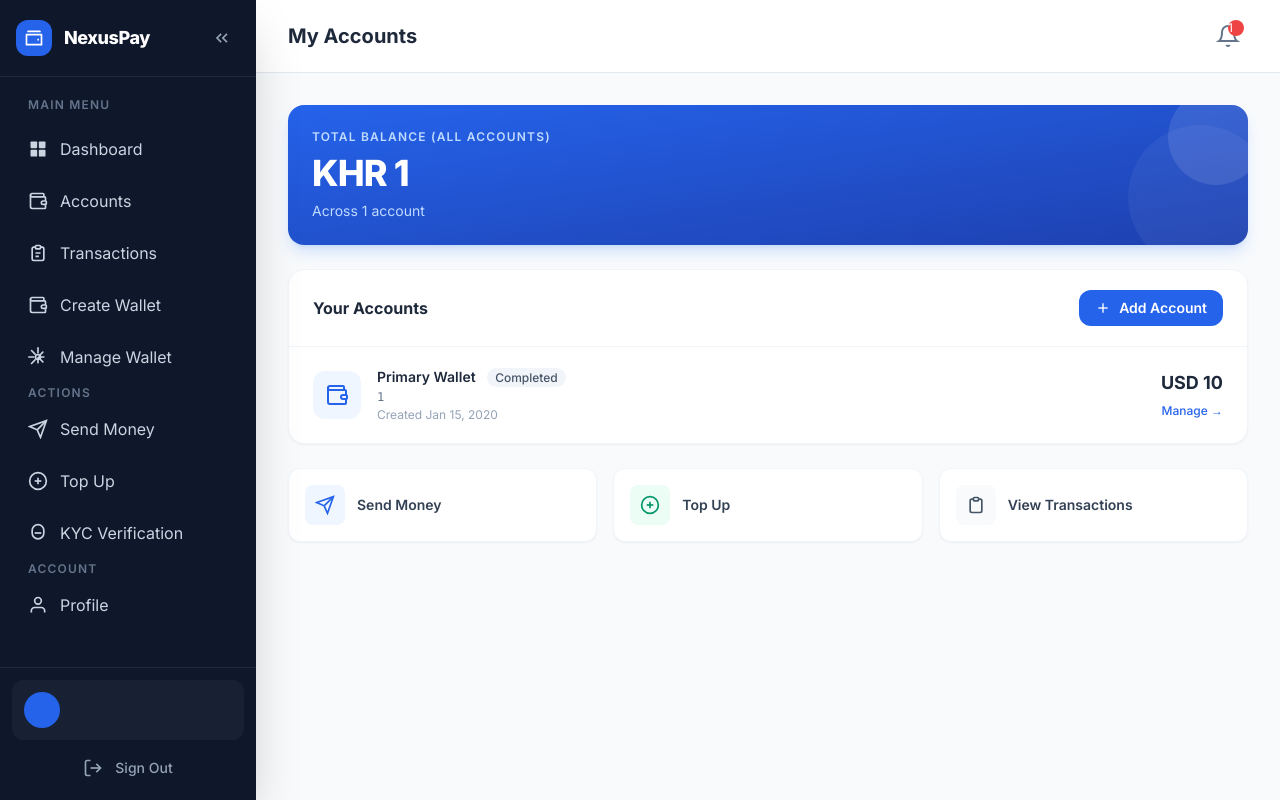
After one commit to Kh1T/e_wallet, a Django app: template wallet/templates/wallet/accounts.html in a window 1280 px wide. The commit adds this page. Run offline with Django 5.2, Linux system fonts and the light colour scheme; the template is opened without the code that fills it: most values are stand-ins (such as "Sample title", 1, 10 or a date in 2020); some libraries are stand-ins or nearby versions.

Commit message:
feat: Implement wallet number generation and add accounts view with balance display

```diff
--- /dev/null
+++ b/wallet/templates/wallet/accounts.html
@@ -0,0 +1,96 @@
+{% extends 'wallet/base.html' %}
+{% block title %}My Accounts — NexusPay{% endblock %}
+{% block page_title %}My Accounts{% endblock %}
+
+{% block content %}
+
+<!-- Total Balance Card -->
+<div class="bg-gradient-to-br from-blue-600 to-blue-800 rounded-2xl p-6 text-white shadow-lg shadow-blue-500/20 relative overflow-hidden mb-6">
+  <div class="absolute -top-4 -right-4 w-24 h-24 bg-white/10 rounded-full"></div>
+  <div class="absolute -bottom-6 -right-6 w-36 h-36 bg-white/5 rounded-full"></div>
+  <div class="relative z-10">
+    <p class="text-blue-200 text-xs font-semibold uppercase tracking-widest mb-2">Total Balance (All Accounts)</p>
+    <h2 class="text-4xl font-extrabold tracking-tight">KHR {{ total_balance }}</h2>
+    <p class="text-blue-200 text-sm mt-2">Across {{ wallets|length }} account{{ wallets|length|pluralize }}</p>
+  </div>
+</div>
+
+<!-- Accounts List -->
+<div class="bg-white rounded-2xl shadow-sm border border-slate-100">
+  <div class="flex items-center justify-between px-6 py-5 border-b border-slate-100">
+    <h3 class="text-base font-bold text-slate-800">Your Accounts</h3>
+    <a href="{% url 'create_wallet' %}" class="inline-flex items-center gap-2 rounded-xl bg-blue-600 px-4 py-2 text-sm font-semibold text-white hover:bg-blue-700 transition">
+      <svg xmlns="http://www.w3.org/2000/svg" class="w-4 h-4" viewBox="0 0 24 24" fill="none" stroke="currentColor" stroke-width="2"><line x1="12" y1="5" x2="12" y2="19"/><line x1="5" y1="12" x2="19" y2="12"/></svg>
+      Add Account
+    </a>
+  </div>
+
+  <div class="divide-y divide-slate-50">
+    {% for wallet in wallets %}
+    <div class="flex items-center justify-between px-6 py-5 hover:bg-slate-50 transition-colors">
+      <div class="flex items-center gap-4">
+        <div class="w-12 h-12 bg-blue-50 rounded-xl flex items-center justify-center flex-shrink-0">
+          <svg xmlns="http://www.w3.org/2000/svg" class="w-6 h-6 text-blue-600" viewBox="0 0 24 24" fill="none" stroke="currentColor" stroke-width="2" stroke-linecap="round" stroke-linejoin="round">
+            <path d="M19 7V4a1 1 0 0 0-1-1H5a2 2 0 0 0 0 4h15a1 1 0 0 1 1 1v4h-3a2 2 0 0 0 0 4h3a1 1 0 0 0 1-1v-2a1 1 0 0 0-1-1"/>
+            <path d="M3 5v14a2 2 0 0 0 2 2h15a1 1 0 0 0 1-1v-4"/>
+          </svg>
+        </div>
+        <div>
+          <p class="text-sm font-semibold text-slate-800">
+            {% if forloop.first %}Primary Wallet{% else %}Wallet {{ forloop.counter }}{% endif %}
+            <span class="ml-2 px-2 py-0.5 rounded-full text-xs font-medium
+              {% if wallet.status == 'active' %}bg-emerald-100 text-emerald-700
+              {% elif wallet.status == 'frozen' %}bg-amber-100 text-amber-700
+              {% else %}bg-slate-100 text-slate-600{% endif %}">
+              {{ wallet.status|capfirst }}
+            </span>
+          </p>
+          <p class="text-xs text-slate-500 font-mono mt-0.5">{{ wallet.wallet_number }}</p>
+          <p class="text-xs text-slate-400 mt-0.5">Created {{ wallet.created_at|date:"M d, Y" }}</p>
+        </div>
+      </div>
+      <div class="text-right">
+        <p class="text-lg font-bold text-slate-800">{{ wallet.currency }} {{ wallet.balance }}</p>
+        <a href="{% url 'wallet_management' %}?wallet_id={{ wallet.id }}" class="text-xs text-blue-600 font-medium hover:underline mt-1 inline-block">Manage →</a>
+      </div>
+    </div>
+    {% endfor %}
+
+    {% if not wallets %}
+    <div class="flex flex-col items-center justify-center py-16 text-slate-400">
+      <svg xmlns="http://www.w3.org/2000/svg" class="w-12 h-12 mb-3 text-slate-200" viewBox="0 0 24 24" fill="none" stroke="currentColor" stroke-width="1.5">
+        <path d="M19 7V4a1 1 0 0 0-1-1H5a2 2 0 0 0 0 4h15a1 1 0 0 1 1 1v4h-3a2 2 0 0 0 0 4h3a1 1 0 0 0 1-1v-2a1 1 0 0 0-1-1"/>
+        <path d="M3 5v14a2 2 0 0 0 2 2h15a1 1 0 0 0 1-1v-4"/>
+      </svg>
+      <p class="text-sm">No accounts found.</p>
+      <a href="{% url 'create_wallet' %}" class="text-blue-600 text-sm font-semibold mt-2 hover:underline">Create your first wallet →</a>
+    </div>
+    {% endif %}
+  </div>
+</div>
+
+<!-- Quick Actions -->
+{% if wallets %}
+<div class="mt-6 grid grid-cols-1 sm:grid-cols-3 gap-4">
+  <a href="{% url 'send' %}" class="group flex items-center gap-3 bg-white hover:bg-blue-600 rounded-xl p-4 shadow-sm border border-slate-100 transition-all duration-200 hover:shadow-lg hover:shadow-blue-500/20">
+    <div class="w-10 h-10 bg-blue-50 group-hover:bg-white/20 rounded-lg flex items-center justify-center transition-colors">
+      <svg xmlns="http://www.w3.org/2000/svg" class="w-5 h-5 text-blue-600 group-hover:text-white" viewBox="0 0 24 24" fill="none" stroke="currentColor" stroke-width="2"><line x1="22" y1="2" x2="11" y2="13"/><polygon points="22 2 15 22 11 13 2 9 22 2"/></svg>
+    </div>
+    <span class="text-sm font-semibold text-slate-700 group-hover:text-white">Send Money</span>
+  </a>
+  <a href="{% url 'topup' %}" class="group flex items-center gap-3 bg-white hover:bg-emerald-500 rounded-xl p-4 shadow-sm border border-slate-100 transition-all duration-200 hover:shadow-lg hover:shadow-emerald-500/20">
+    <div class="w-10 h-10 bg-emerald-50 group-hover:bg-white/20 rounded-lg flex items-center justify-center transition-colors">
+      <svg xmlns="http://www.w3.org/2000/svg" class="w-5 h-5 text-emerald-600 group-hover:text-white" viewBox="0 0 24 24" fill="none" stroke="currentColor" stroke-width="2"><circle cx="12" cy="12" r="10"/><line x1="12" y1="8" x2="12" y2="16"/><line x1="8" y1="12" x2="16" y2="12"/></svg>
+    </div>
+    <span class="text-sm font-semibold text-slate-700 group-hover:text-white">Top Up</span>
+  </a>
+  <a href="{% url 'transactions' %}" class="group flex items-center gap-3 bg-white hover:bg-slate-700 rounded-xl p-4 shadow-sm border border-slate-100 transition-all duration-200 hover:shadow-lg">
+    <div class="w-10 h-10 bg-slate-50 group-hover:bg-white/20 rounded-lg flex items-center justify-center transition-colors">
+      <svg xmlns="http://www.w3.org/2000/svg" class="w-5 h-5 text-slate-600 group-hover:text-white" viewBox="0 0 24 24" fill="none" stroke="currentColor" stroke-width="2"><path d="M9 5H7a2 2 0 00-2 2v12a2 2 0 002 2h10a2 2 0 002-2V7a2 2 0 00-2-2h-2"/><rect x="9" y="3" width="6" height="4" rx="1"/></svg>
+    </div>
+    <span class="text-sm font-semibold text-slate-700 group-hover:text-white">View Transactions</span>
+  </a>
+</div>
+{% endif %}
+
+{% endblock %}
--- a/wallet/templates/wallet/base.html
+++ b/wallet/templates/wallet/base.html
@@ -51,6 +51,14 @@
         <a href="{% url 'dashboard' %}" class="sidebar-link flex items-center gap-3 px-4 py-3 rounded-xl text-slate-300 hover:bg-slate-800 hover:text-white transition-all {% if active_page == 'dashboard' %}bg-slate-800 text-white{% endif %}" title="Dashboard">
           <svg xmlns="http://www.w3.org/2000/svg" class="w-5 h-5 flex-shrink-0" viewBox="0 0 24 24" fill="currentColor"><rect x="3" y="3" width="8" height="8" rx="1"/><rect x="13" y="3" width="8" height="8" rx="1"/><rect x="3" y="13" width="8" height="8" rx="1"/><rect x="13" y="13" width="8" height="8" rx="1"/></svg>
           <span class="sidebar-link-text">Dashboard</span>
+        </a>
+
+        <a href="{% url 'accounts' %}" class="sidebar-link flex items-center gap-3 px-4 py-3 rounded-xl text-slate-300 hover:bg-slate-800 hover:text-white transition-all {% if active_page == 'accounts' %}bg-slate-800 text-white{% endif %}" title="Accounts">
+          <svg xmlns="http://www.w3.org/2000/svg" class="w-5 h-5 flex-shrink-0" viewBox="0 0 24 24" fill="none" stroke="currentColor" stroke-width="2" stroke-linecap="round" stroke-linejoin="round">
+            <path d="M19 7V4a1 1 0 0 0-1-1H5a2 2 0 0 0 0 4h15a1 1 0 0 1 1 1v4h-3a2 2 0 0 0 0 4h3a1 1 0 0 0 1-1v-2a1 1 0 0 0-1-1"/>
+            <path d="M3 5v14a2 2 0 0 0 2 2h15a1 1 0 0 0 1-1v-4"/>
+          </svg>
+          <span class="sidebar-link-text">Accounts</span>
         </a>
 
         <a href="{% url 'transactions' %}" class="sidebar-link flex items-center gap-3 px-4 py-3 rounded-xl text-slate-300 hover:bg-slate-800 hover:text-white transition-all {% if active_page == 'transactions' %}bg-slate-800 text-white{% endif %}" title="Transactions">
--- a/wallet/urls.py
+++ b/wallet/urls.py
@@ -31,6 +31,7 @@ urlpatterns = [
     path('register/',     views.RegisterPageView.as_view(), name='register'),
     path('logout/',       views.LogoutPageView.as_view(),   name='logout'),
     path('dashboard/',    views.DashboardView.as_view(),    name='dashboard'),
+    path('accounts/',     views.AccountsView.as_view(),   name='accounts'),
     path('transactions/', views.TransactionListView.as_view(), name='transactions'),
     path('create-wallet/', views.CreateWalletView.as_view(), name='create_wallet'),
     path('wallet-management/', views.WalletManagementView.as_view(), name='wallet_management'),
```
Also changed, not shown: wallet/serializers.py (+36 -1 lines), wallet/views.py (+53 -1 lines).
